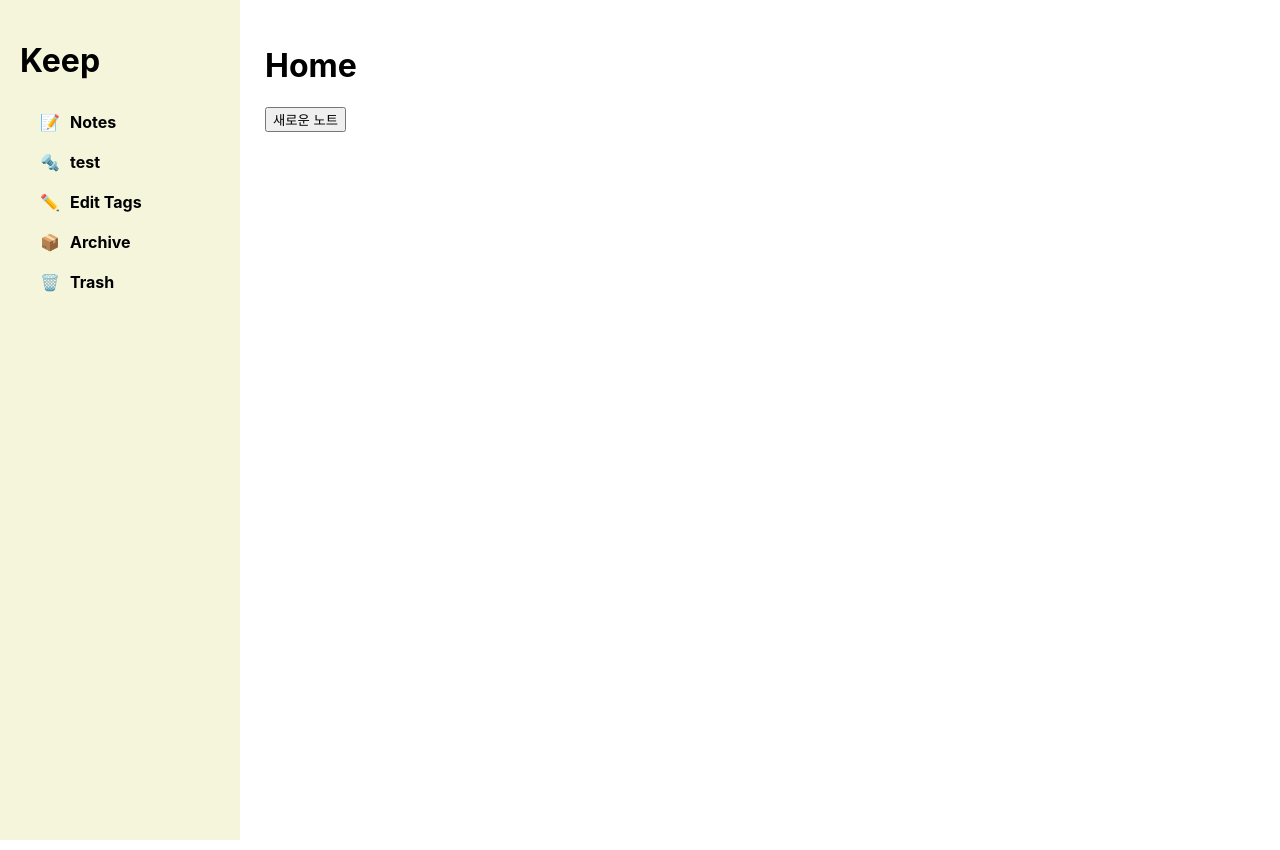
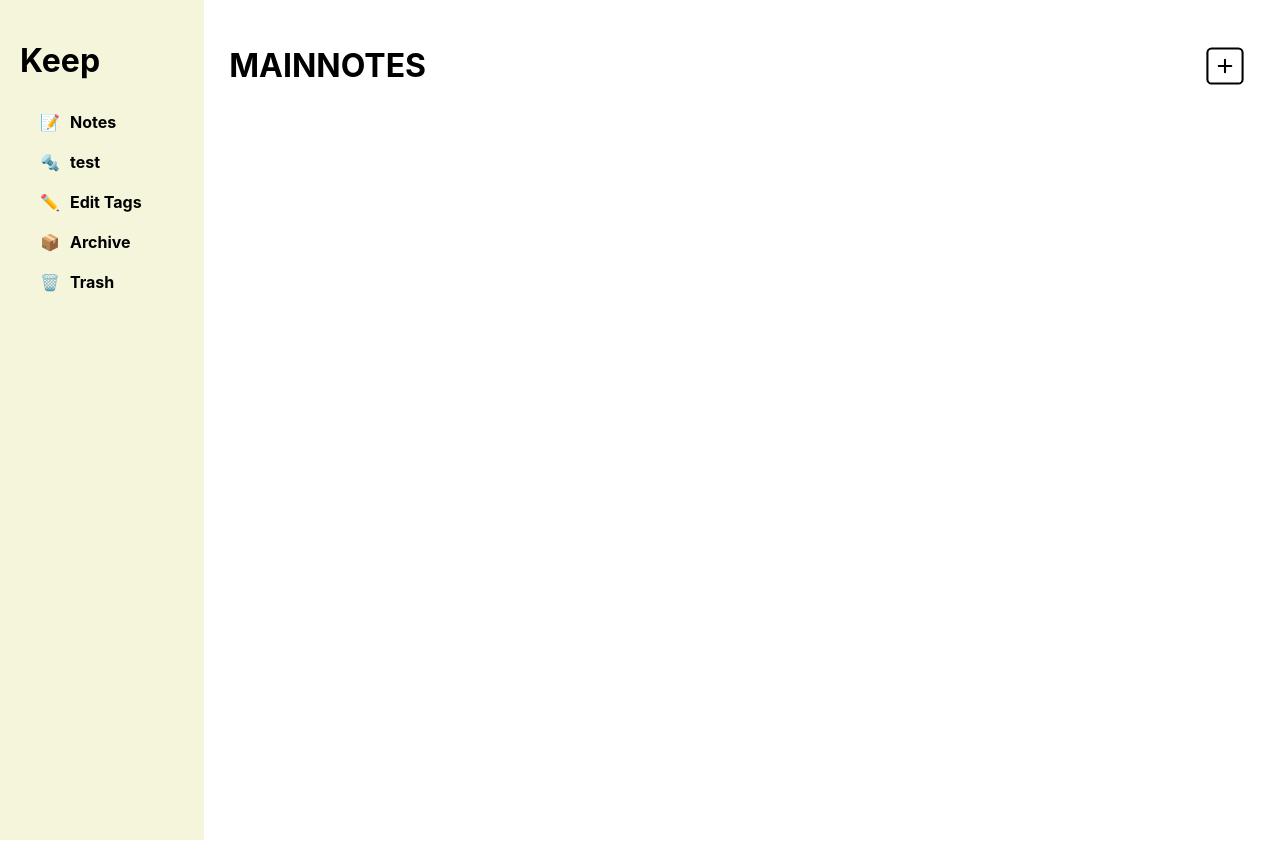
Before and after one commit to koreaygj/note-app, a React (Create React App) app: page / in a window 1280 px wide. Built offline with nearby package versions, Linux system fonts and the light colour scheme; the HTML template or start-up script is replaced by a standard one.

Commit message:
fix: Header styles

```diff
--- a/src/App.tsx
+++ b/src/App.tsx
@@ -15,6 +15,7 @@ import TagModal from "./components/Modal/TagModal/TagModal";
 import { ToastContainer } from "react-toastify";
 import "react-toastify/dist/ReactToastify.css";
 import TagNotes from "./routes/TagNotes/TagNotes";
+import TrashCan from "./routes/TrashCan/TrashCan";
 
 function App() {
   const { viewEditTagsModal, viewAddNoteModal } = useAppSelector(
@@ -35,16 +36,15 @@ function App() {
 
       <Router>
         <Sidebar />
-        <div>
         <Routes>
           <Route path="/" element={<Home />}></Route>
           <Route path="/notes" element={<Home />}></Route>
           <Route path="/archive" element={<ArchiveNotes />} />
           <Route path="/tags/:name" element={<TagNotes />} />
+          <Route path="/trash" element={<TrashCan />} />
           <Route path="/404" element={<ErrorPage />} />
           <Route path="/*" element={<Navigate to={"/404"} />} />
         </Routes>
-        </div>
       </Router>
     </div>
   );
--- /dev/null
+++ b/src/layout/Header/Header.style.ts
@@ -0,0 +1,11 @@
+import styled from "styled-components";
+
+export const HeaderContainer = styled.div`
+  display: flex;
+  width: 100%;
+  justify-content: space-between;
+  align-items: center;
+  .add-note-btn {
+    margin-right: 30px;
+  }
+`;
--- a/src/layout/Header/Header.tsx
+++ b/src/layout/Header/Header.tsx
@@ -1,23 +1,30 @@
-import { useParams } from "react-router-dom";
 import AddNoteModal from "../../components/Modal/AddNoteModal/AddNoteModal";
 import { useAppDispatch, useAppSelector } from "../../hooks/redux";
 import { toggleAddNoteModal } from "../../store/modal/modalSlice";
+import { CiSquarePlus } from "react-icons/ci";
+import { HeaderContainer } from "./Header.style";
 
-function Header() {
+interface HeaderProp {
+  type: string;
+}
+
+function Header({ type }: HeaderProp) {
+  const dispatch = useAppDispatch();
   const { viewAddNoteModal } = useAppSelector((state) => state.modal);
-  const dispatch = useAppDispatch();
-  const { name } = useParams() as { name: string };
-  if (name === "/404") {
+
+  if (type === "/404") {
     return null;
   }
   return (
-    <div>
-      <h1>{name === undefined ? "Home" : name}</h1>
-      <button onClick={() => dispatch(toggleAddNoteModal(true))}>
-        새로운 노트
-      </button>
+    <HeaderContainer>
       {viewAddNoteModal && <AddNoteModal />}
-    </div>
+      <h1>{type === undefined ? "Home" : type.toUpperCase()}</h1>
+      <CiSquarePlus
+        className="add-note-btn"
+        size="50"
+        onClick={() => dispatch(toggleAddNoteModal(true))}
+      />
+    </HeaderContainer>
   );
 }
 export default Header;
```
Lines whose indentation alone changed are shown as unchanged.
